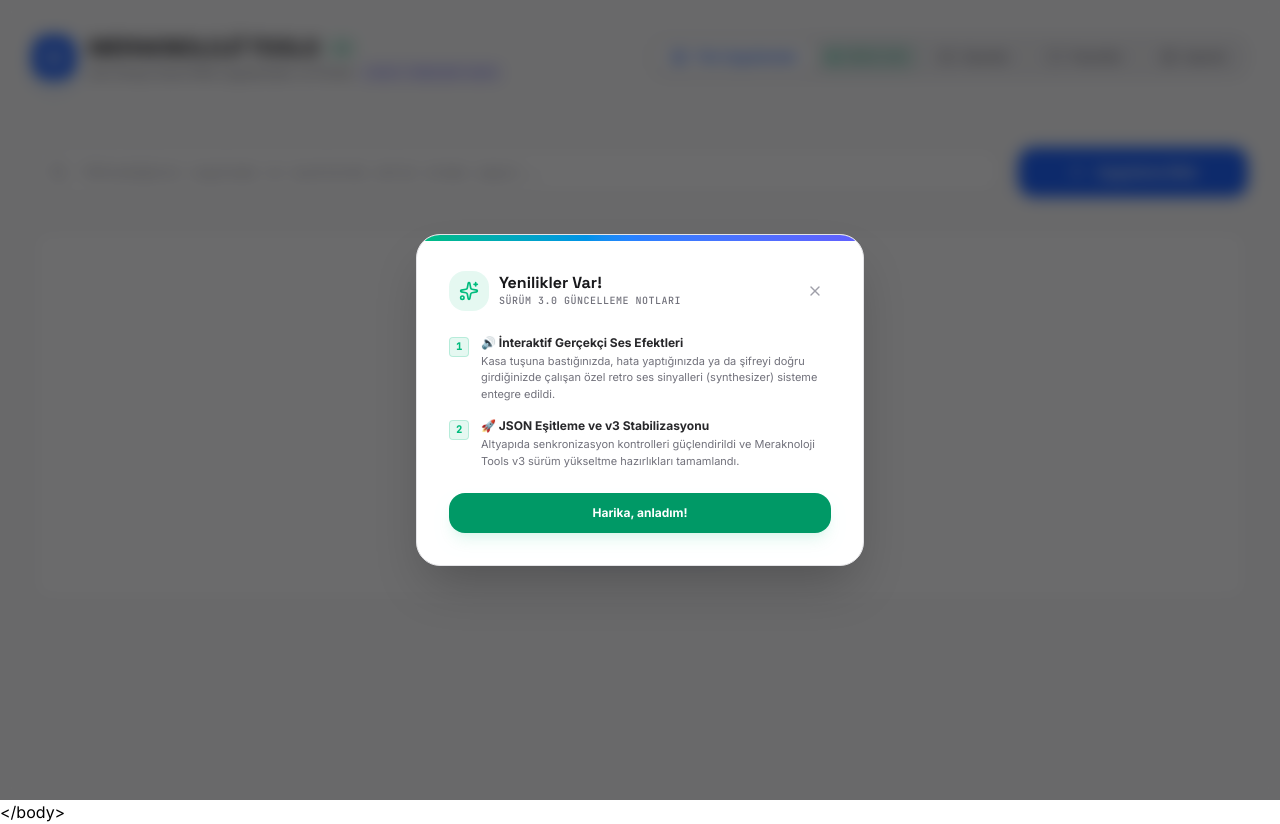
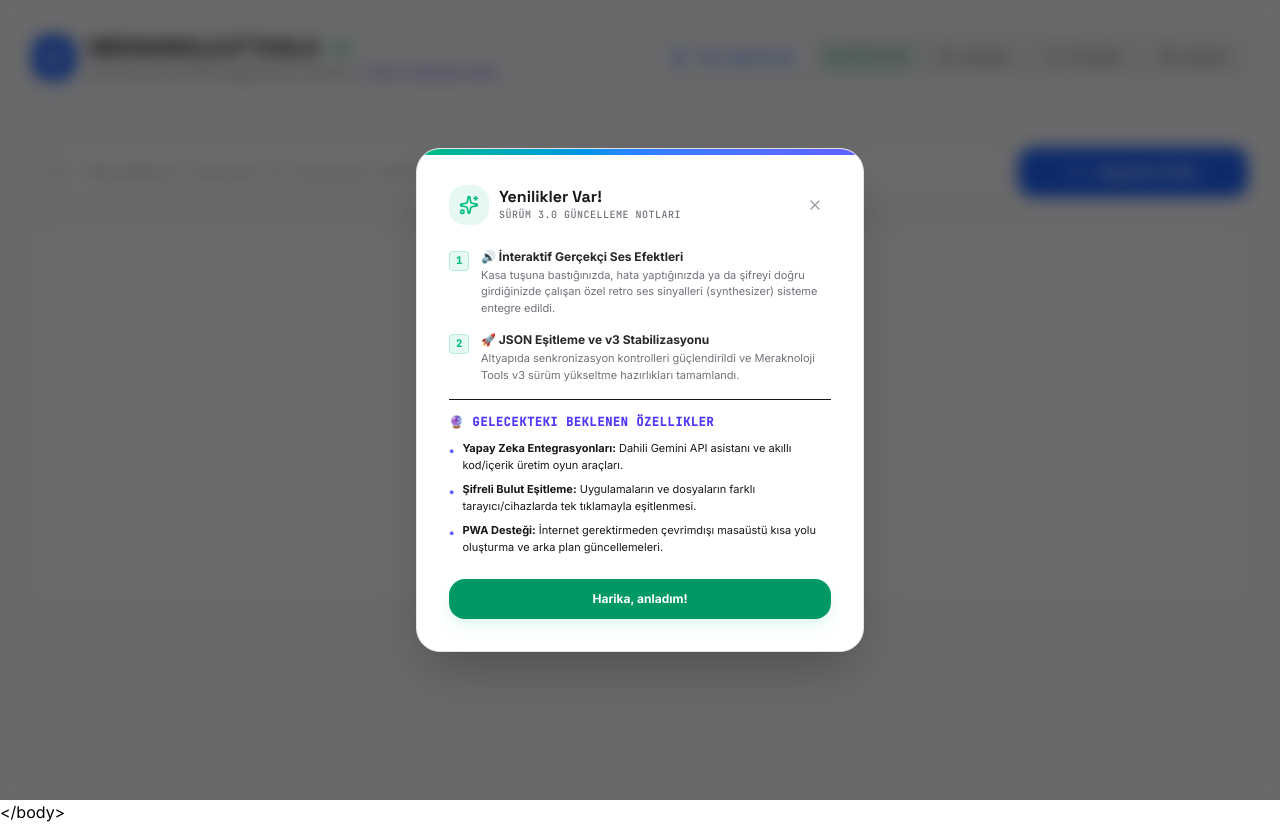
Before and after one commit to kodlamaciTR/meraknoloji-tools, a React (Vite) app: page / in a window 1280 px wide. Both pictures are taken after a click on the button "v3". Built offline with nearby package versions, Linux system fonts and the light colour scheme.

Commit message:
Gelecekteki beklenen özellik listesi eklendi.

```diff
--- a/metadata.json
+++ b/metadata.json
@@ -1,5 +1,5 @@
 {
-  "name": "MERAKNOLOJİ TOOLS",
+  "name": "MN Tools",
   "description": "Kullanıcının yüklediği çok amaçlı ve zengin web uygulamaları ile oyunlarını tek bir merkezden güvenle ve izole bir şekilde çalıştıran modern sanal web araçları portalı.",
   "requestFramePermissions": [],
   "majorCapabilities": ["MAJOR_CAPABILITY_SERVER_SIDE_GEMINI_API"]
--- a/src/App.tsx
+++ b/src/App.tsx
@@ -1536,6 +1536,33 @@ export default function App() {
                     </span>
                   </div>
                 </div>
+
+                {/* Gelecekteki Beklenen Özellikler Bölümü */}
+                <div className="pt-3.5 border-t border-zinc-155 dark:border-slate-800/80 mt-3">
+                  <h4 className="font-display font-extrabold text-xs text-indigo-600 dark:text-indigo-400 flex items-center gap-1.5 mb-2.5 uppercase tracking-wider font-mono">
+                    <span>🔮 Gelecekteki Beklenen Özellikler</span>
+                  </h4>
+                  <div className="space-y-2">
+                    <div className="flex items-start gap-2">
+                      <span className="text-[9px] text-indigo-500 mt-1">●</span>
+                      <span className="text-[11px] text-zinc-550 dark:text-zinc-400 leading-normal">
+                        <strong>Yapay Zeka Entegrasyonları:</strong> Dahili Gemini API asistanı ve akıllı kod/içerik üretim oyun araçları.
+                      </span>
+                    </div>
+                    <div className="flex items-start gap-2">
+                      <span className="text-[9px] text-indigo-500 mt-1">●</span>
+                      <span className="text-[11px] text-zinc-550 dark:text-zinc-400 leading-normal">
+                        <strong>Şifreli Bulut Eşitleme:</strong> Uygulamaların ve dosyaların farklı tarayıcı/cihazlarda tek tıklamayla eşitlenmesi.
+                      </span>
+                    </div>
+                    <div className="flex items-start gap-2">
+                      <span className="text-[9px] text-indigo-500 mt-1">●</span>
+                      <span className="text-[11px] text-zinc-550 dark:text-zinc-400 leading-normal">
+                        <strong>PWA Desteği:</strong> İnternet gerektirmeden çevrimdışı masaüstü kısa yolu oluşturma ve arka plan güncellemeleri.
+                      </span>
+                    </div>
+                  </div>
+                </div>
               </div>
 
               <div className="flex flex-col gap-2 mt-6">
```
